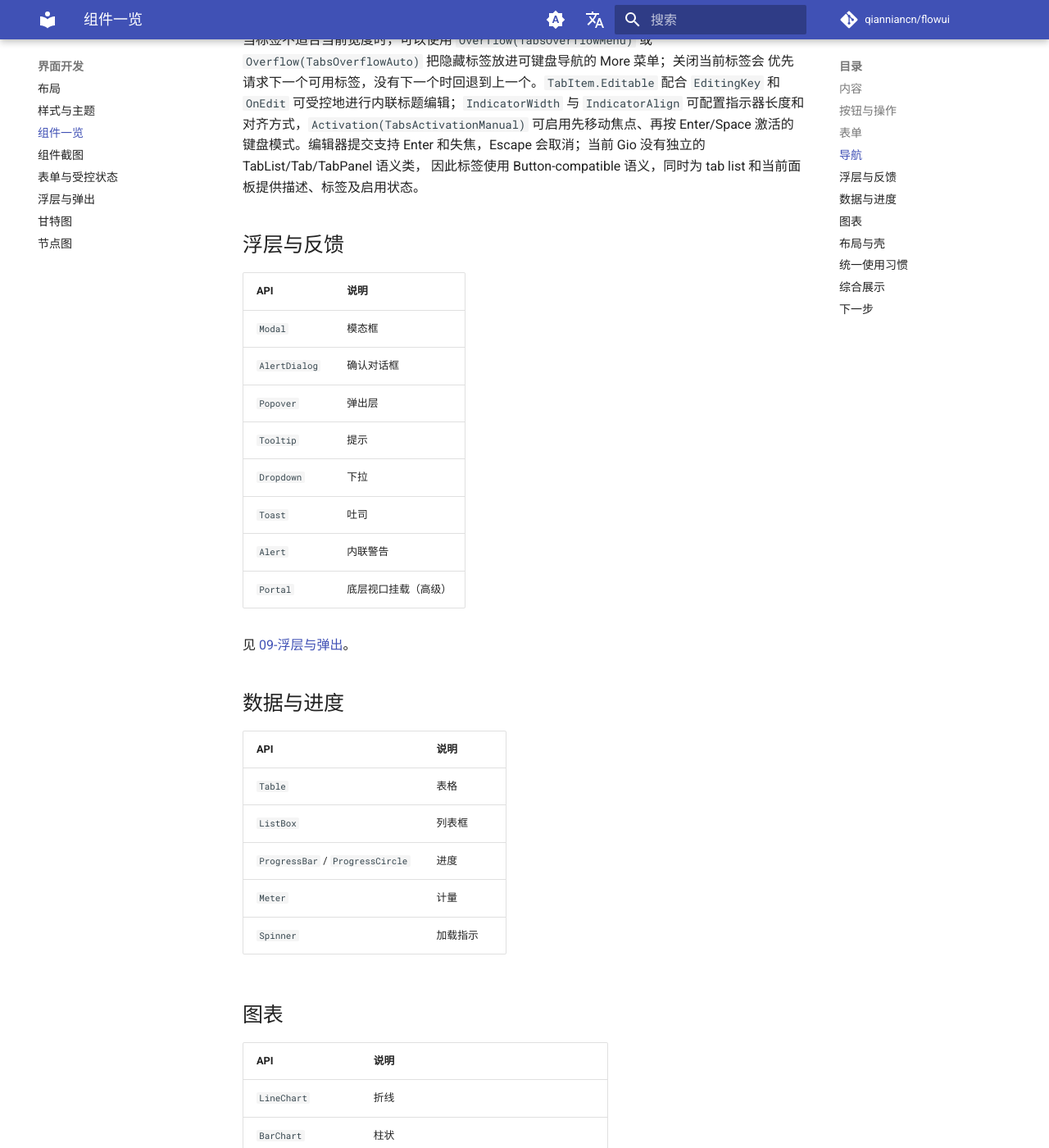
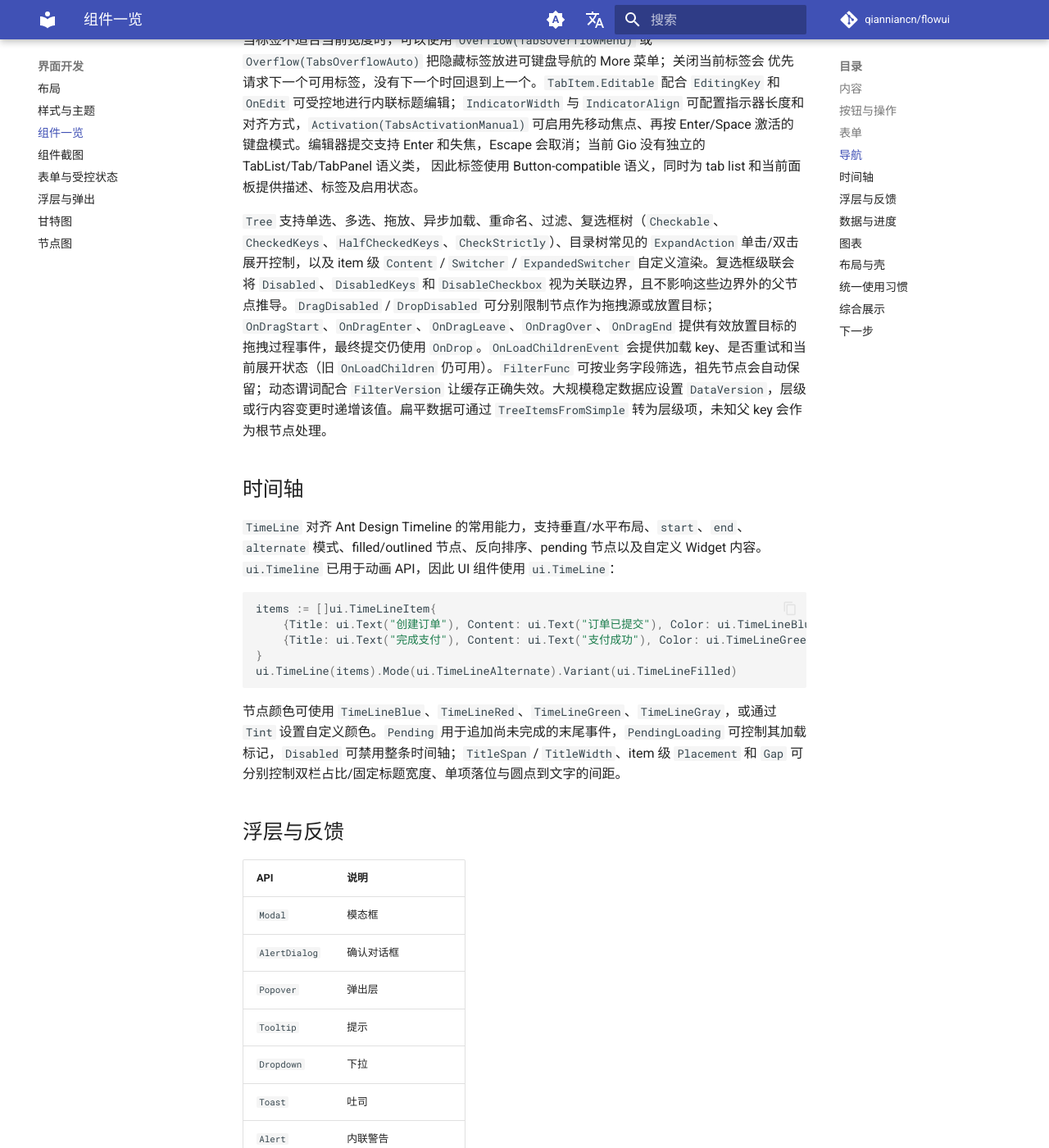
Before and after one commit to qianniancn/flowui, an MkDocs documentation site: the page built from docs/guide/06-组件一览.md, in a window 1280 px wide and 1400 px high, scrolled down 3757 px. Shown: the whole window at 82% size. Built offline with MkDocs 1.6.1 and Material for MkDocs 9.7.7, drawn with Linux system fonts in a browser that asks for light colours; comment, search, counter and statistics services are not loaded.

Commit message:
docs(components): 更新树形与时间轴文档

````diff
--- a/docs/guide/06-组件一览.md
+++ b/docs/guide/06-组件一览.md
@@ -113,6 +113,22 @@ ui.Tabs("workspace-tabs", model.Active, items).
 和失焦，Escape 会取消；当前 Gio 没有独立的 TabList/Tab/TabPanel 语义类，
 因此标签使用 Button-compatible 语义，同时为 tab list 和当前面板提供描述、标签及启用状态。
 
+`Tree` 支持单选、多选、拖放、异步加载、重命名、过滤、复选框树（`Checkable`、`CheckedKeys`、`HalfCheckedKeys`、`CheckStrictly`）、目录树常见的 `ExpandAction` 单击/双击展开控制，以及 item 级 `Content` / `Switcher` / `ExpandedSwitcher` 自定义渲染。复选框级联会将 `Disabled`、`DisabledKeys` 和 `DisableCheckbox` 视为关联边界，且不影响这些边界外的父节点推导。`DragDisabled` / `DropDisabled` 可分别限制节点作为拖拽源或放置目标；`OnDragStart`、`OnDragEnter`、`OnDragLeave`、`OnDragOver`、`OnDragEnd` 提供有效放置目标的拖拽过程事件，最终提交仍使用 `OnDrop`。`OnLoadChildrenEvent` 会提供加载 key、是否重试和当前展开状态（旧 `OnLoadChildren` 仍可用）。`FilterFunc` 可按业务字段筛选，祖先节点会自动保留；动态谓词配合 `FilterVersion` 让缓存正确失效。大规模稳定数据应设置 `DataVersion`，层级或行内容变更时递增该值。扁平数据可通过 `TreeItemsFromSimple` 转为层级项，未知父 key 会作为根节点处理。
+
+## 时间轴
+
+`TimeLine` 对齐 Ant Design Timeline 的常用能力，支持垂直/水平布局、`start`、`end`、`alternate` 模式、filled/outlined 节点、反向排序、pending 节点以及自定义 Widget 内容。`ui.Timeline` 已用于动画 API，因此 UI 组件使用 `ui.TimeLine`：
+
+```go
+items := []ui.TimeLineItem{
+	{Title: ui.Text("创建订单"), Content: ui.Text("订单已提交"), Color: ui.TimeLineBlue},
+	{Title: ui.Text("完成支付"), Content: ui.Text("支付成功"), Color: ui.TimeLineGreen},
+}
+ui.TimeLine(items).Mode(ui.TimeLineAlternate).Variant(ui.TimeLineFilled)
+```
+
+节点颜色可使用 `TimeLineBlue`、`TimeLineRed`、`TimeLineGreen`、`TimeLineGray`，或通过 `Tint` 设置自定义颜色。`Pending` 用于追加尚未完成的末尾事件，`PendingLoading` 可控制其加载标记，`Disabled` 可禁用整条时间轴；`TitleSpan` / `TitleWidth`、item 级 `Placement` 和 `Gap` 可分别控制双栏占比/固定标题宽度、单项落位与圆点到文字的间距。
+
 ## 浮层与反馈
 
 | API | 说明 |
````
Also changed, not shown: README.md (+1 -0 lines), docs/en/guide/06-components.md (+6 -0 lines).
